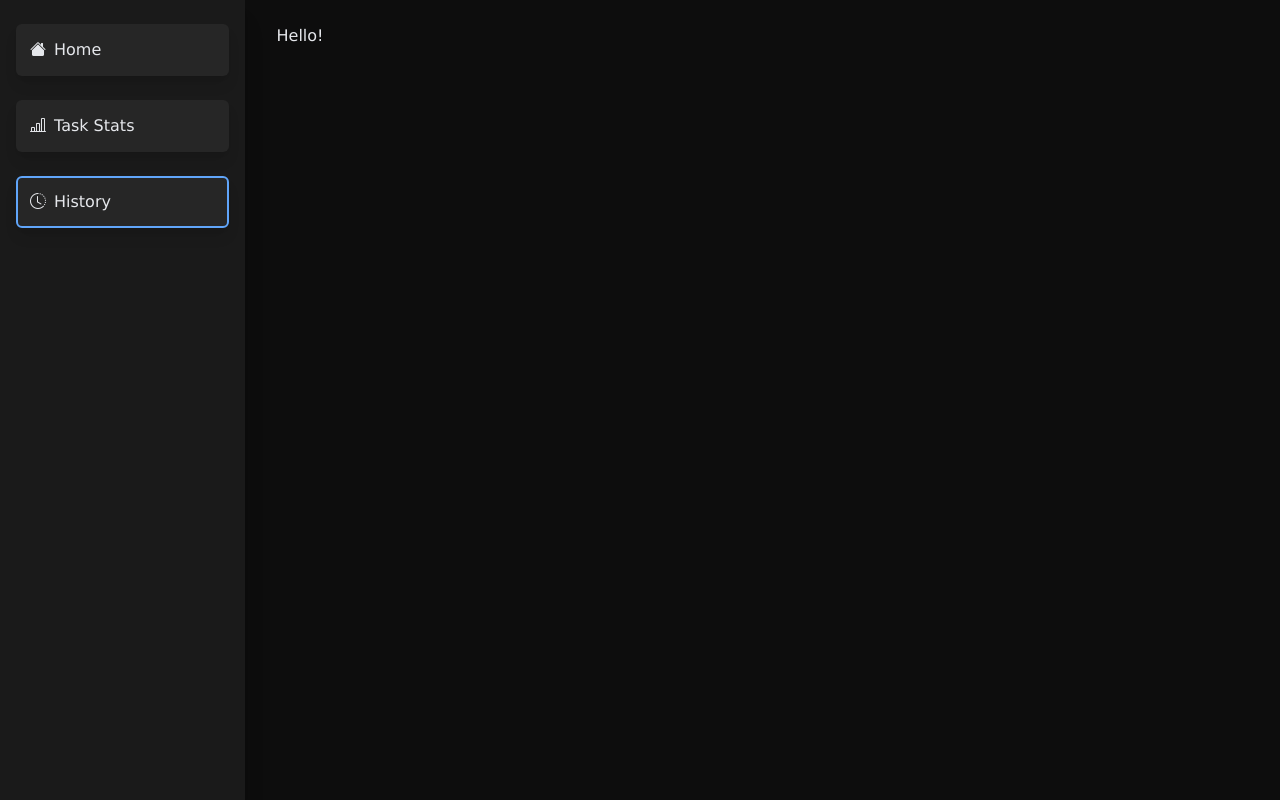
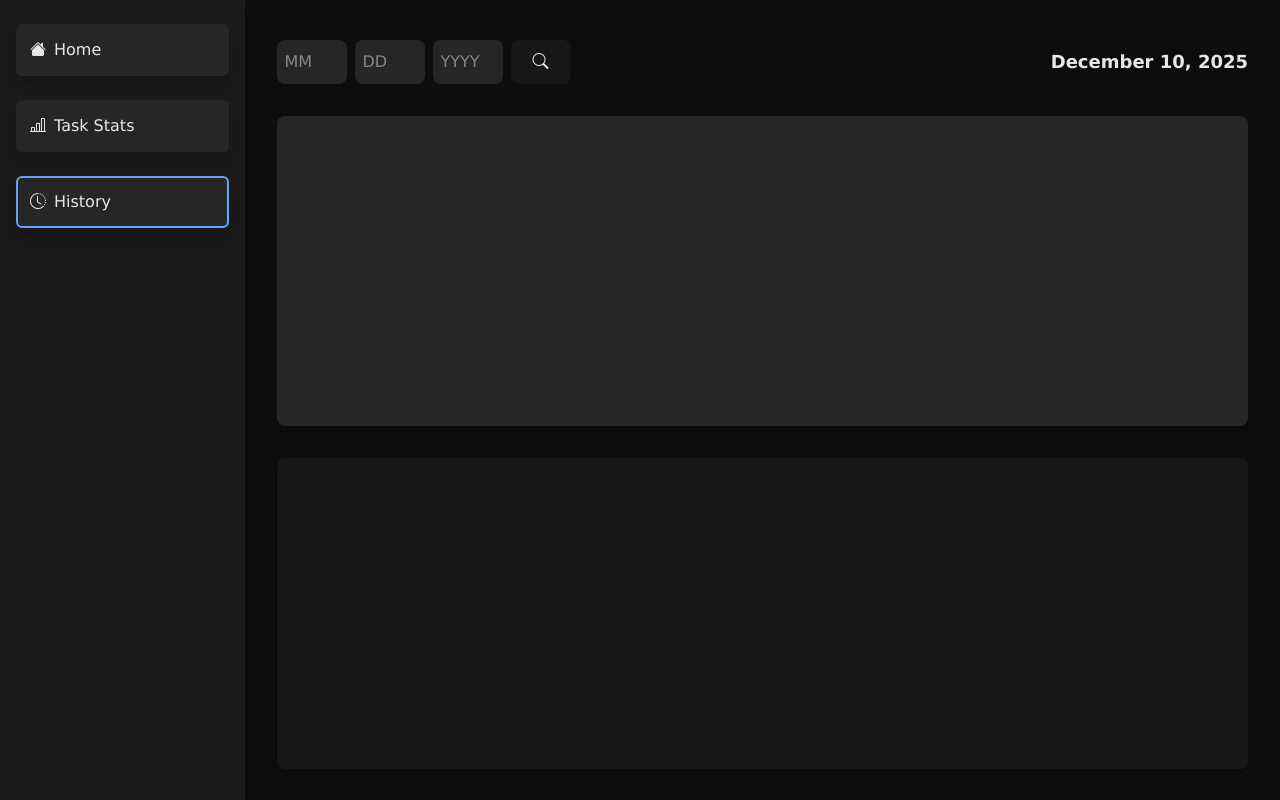
Before and after one commit to theinternetfae/Optima-V.2, a React (Vite) app: page /taskHistory in a window 1280 px wide. Built offline with nearby package versions, Linux system fonts and the light colour scheme.

Commit message:
Task History starting

```diff
--- a/src/Date.jsx
+++ b/src/Date.jsx
@@ -111,7 +111,7 @@ function DateMenu() {
     }, [selectedDate, startDate, endDate]);
 
     function getWeekWindow(date) {
-        const day = date.getDay();
+        const day = date.getUTCDay();
         const sunday = new Date(date);
         sunday.setDate(date.getDate() - day);
 
--- a/src/TaskHistory.jsx
+++ b/src/TaskHistory.jsx
@@ -1,10 +1,61 @@
-function TaskJistory() {
+import { useState, useContext, useEffect, useMemo } from "react";
+import { TaskContext } from "./components/TaskContext.js";
+
+function TaskHistory() {
+
+    const { taskList } = useContext(TaskContext);
+
+    const [month, setMonth] = useState('');
+    const [day, setDay] = useState('');
+    const [year, setYear] = useState('');
+    const [chosenDate, setChosenDate] = useState('');
+
+    const today = new Date();
+    const months = ['January', 'February', 'March', 'April', 'May', 'June', 'July', 'August', 'September', 'October', 'November', 'December']
+
+    function toDayKey(date) {
+        const d = new Date(date);
+
+        return `${months[d.getUTCMonth()]} ${d.getUTCDate()}, ${d.getUTCFullYear()}`;
+    }
+
+    function searchDate() {
+        if(!month || !year || !day) return;
+        setChosenDate(`${year}-${month}-${day}`);
+        setMonth('');
+        setDay('');
+        setYear('');
+    }
+
+    useEffect(() => {
+        console.log(chosenDate);
+    }, [chosenDate]);
 
     return (
-        <div>
-            Hello!
+        <div className="history-cont">
+
+            <div className="date-header">
+                <div className="setter">
+                    <input type="number" value={month} className="selecting" placeholder="MM" onChange={(e) => setMonth(e.target.value)}/>
+                    <input type="number" value={day} className="selecting" placeholder="DD" onChange={(e) => setDay(e.target.value)}/>
+                    <input type="number" value={year} className="selecting" placeholder="YYYY" onChange={(e) => setYear(e.target.value)}/>
+                    <button className="bi bi-search" onClick={() => searchDate()}></button>
+                </div>
+
+                <div className="chosen">
+                    {!chosenDate ? toDayKey(today) : toDayKey(chosenDate)}
+                </div>
+            </div>
+
+            <div className="tasks-per-day">
+
+            </div>
+
+            <div className="chosen-task-info">
+
+            </div>
         </div>
     );
 }
 
-export default TaskJistory;
+export default TaskHistory;
--- a/src/TaskStats.jsx
+++ b/src/TaskStats.jsx
@@ -30,6 +30,10 @@
         function toggleSelected(id, task) {
             setSelectedId(id);
             setSelectedTask(task);
+        }
+
+        function monthKey(d) {
+            return `${d.getUTCFullYear()}-${d.getUTCMonth()}`;
         }
 
         const uniqueTasks = Object.values(
@@ -79,13 +83,13 @@
             return arr;
         }, [startDate, endDate]);
 
-        const [currentMonth, setCurrentMonth] = useState(new Date());
+        const [currentMonth, setCurrentMonth] = useState(today);
         const [monthDays, setMonthDays] = useState([]);
 
         useEffect(() => {
 
             const daysForCurrentMonth = days.filter(m => {
-                return m.toLocaleDateString("en-US", { month: "long", year: "numeric" }) === currentMonth.toLocaleDateString("en-US", {month: "long", year: "numeric"});
+                return monthKey(m) === monthKey(currentMonth);
             })
 
             setMonthDays(daysForCurrentMonth);
@@ -99,6 +103,20 @@
             if(currentMonth < MIN_DATE && setCurrentMonth(MIN_DATE));
             if(currentMonth > MAX_DATE && setCurrentMonth(MAX_DATE));
         })
+
+        function oneMonthBack() {
+            const newCurrentMonth = new Date(currentMonth);
+            newCurrentMonth.setMonth(currentMonth.getMonth() - 1);
+
+            setCurrentMonth(newCurrentMonth);
+        }
+
+        function oneMonthForward() {
+            const newCurrentMonth = new Date(currentMonth);
+            newCurrentMonth.setMonth(currentMonth.getMonth() + 1);
+
+            setCurrentMonth(newCurrentMonth);
+        }
 
         useEffect(() => {
 
@@ -123,19 +141,7 @@
 
 
 
-        function oneMonthBack() {
-            const newCurrentMonth = new Date(currentMonth);
-            newCurrentMonth.setMonth(currentMonth.getMonth() - 1);
 
-            setCurrentMonth(newCurrentMonth);
-        }
-
-        function oneMonthForward() {
-            const newCurrentMonth = new Date(currentMonth);
-            newCurrentMonth.setMonth(currentMonth.getMonth() + 1);
-
-            setCurrentMonth(newCurrentMonth);
-        }
 
 
 
--- a/src/index.css
+++ b/src/index.css
@@ -9,7 +9,13 @@ body {
 }
 
 input[type="date"]::-webkit-calendar-picker-indicator {
-    filter: invert(1); /* makes it white */
+    filter: invert(1);
+}
+
+input[type="number"]::-webkit-inner-spin-button,
+input[type="number"]::-webkit-outer-spin-button {
+  -webkit-appearance: none;
+  margin: 0;
 }
 
 .calendar-grid {
@@ -30,8 +36,6 @@ input[type="date"]::-webkit-calendar-picker-indicator {
 .date-cell {
     @apply border border-2 border-grey;
 }
-
-
 
 @theme {
     --color-selected: #DA38CD;
@@ -440,6 +444,39 @@ input[type="date"]::-webkit-calendar-picker-indicator {
             }
         }
     }
+
+    .history-cont {
+        @apply flex flex-col gap-8 h-[100%];
+
+        & .date-header {
+            @apply flex mt-4 items-center justify-between;
+
+            .setter {
+                @apply flex gap-2;
+
+                & .selecting {
+                    @apply bg-commongrey p-2 rounded-lg w-[70px];
+                }
+
+                & button {
+                    @apply p-2 border border-2 border-transparent w-15 rounded-lg font-bold hover:border-bluelight bg-dullblack active:scale-90 ease-in-out duration-300;
+                }
+            }
+
+            .chosen {
+                @apply text-lg font-bold
+            }
+
+        }
+
+        & .tasks-per-day {
+            @apply h-[40%] rounded-lg shadow-lg bg-commongrey;
+        }
+
+        & .chosen-task-info {
+            @apply h-[40%] rounded-lg shadow-lg bg-dullblack;
+        }
+    }
 }
 
 @utility shadow-inset-dark {
```
